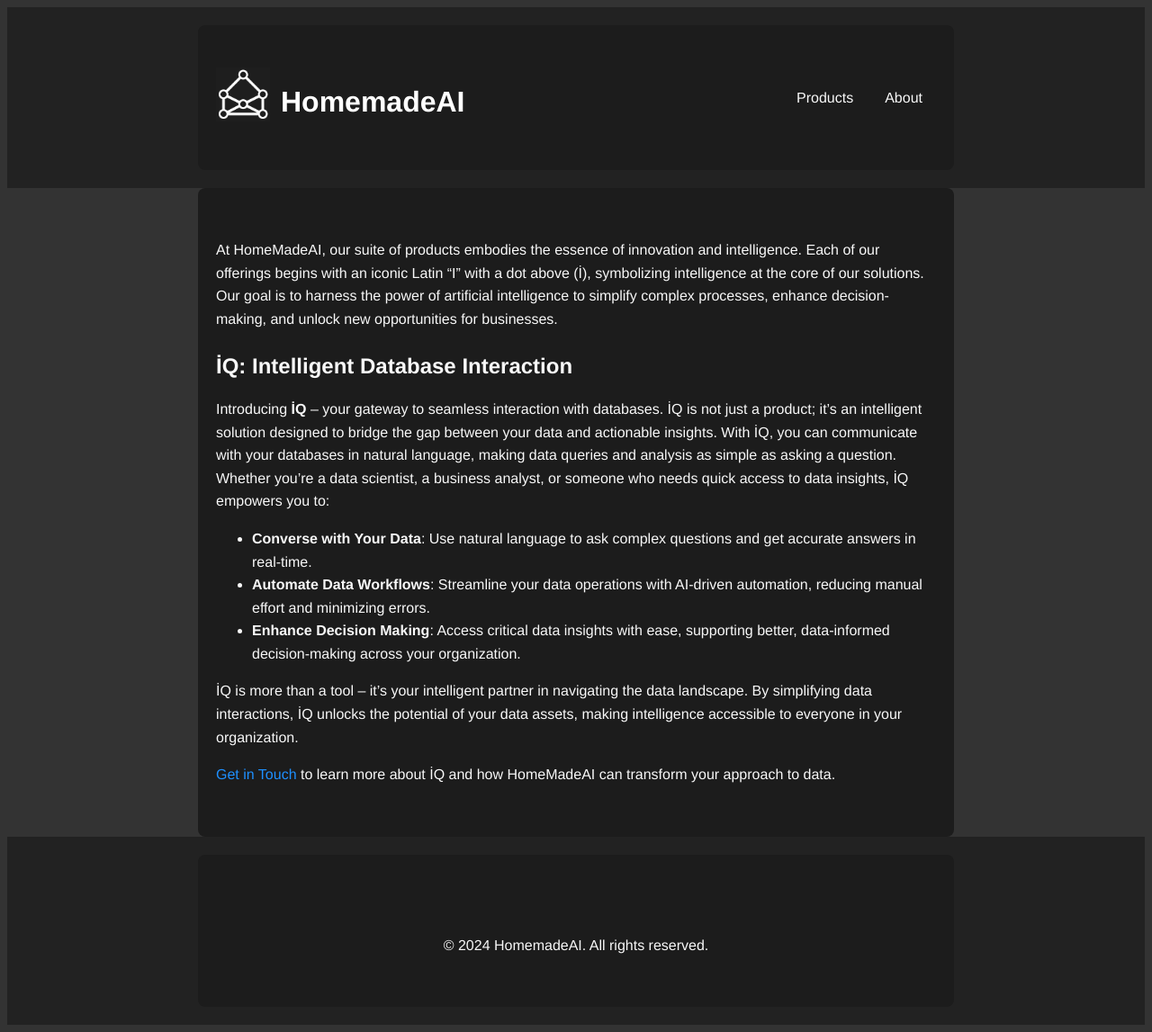
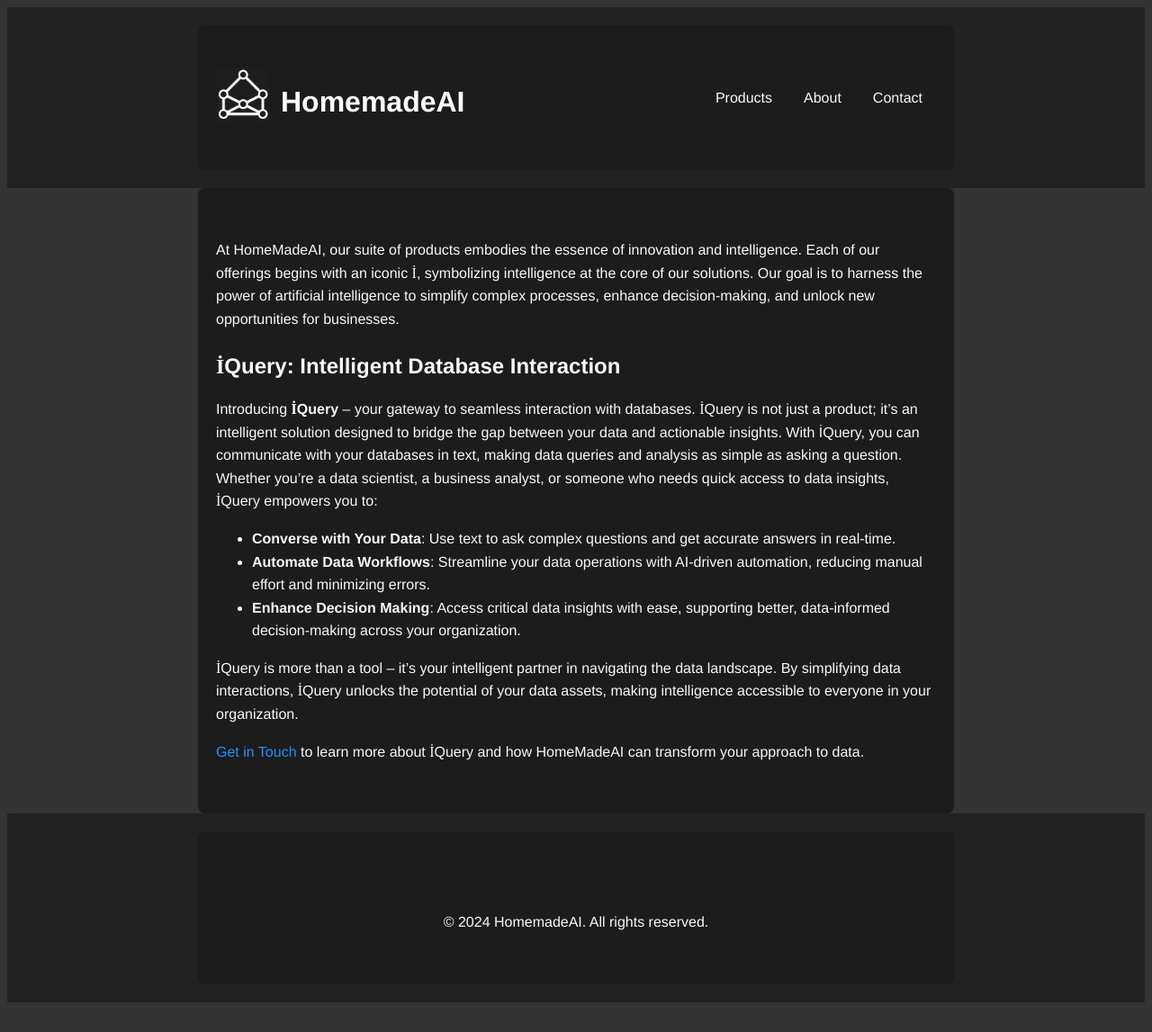
Before and after one commit to hosshonarvar/homemadeai.co, a Jekyll site: the page built from products.markdown, in a window 1280 px wide. Shown: the whole page at 90% size. Built offline with Jekyll 4.4.1, drawn with Linux system fonts in a browser that asks for light colours; after the commit the page ends 1122 px from its top, so only the background shows below that.

Commit message:
add contact, more edits

```diff
--- a/_includes/header.html
+++ b/_includes/header.html
@@ -27,6 +27,7 @@
             <ul>
                 <li><a href="{{ '/products/' | relative_url }}">Products</a></li>
                 <li><a href="{{ '/about/' | relative_url }}">About</a></li>
+                <li><a href="{{ '/contact/' | relative_url }}">Contact</a></li>
                 <!-- Additional navigation items as needed -->
             </ul>
         </nav>
--- a/products.markdown
+++ b/products.markdown
@@ -4,16 +4,16 @@ title: Products
 permalink: /products/
 ---
 
-At HomeMadeAI, our suite of products embodies the essence of innovation and intelligence. Each of our offerings begins with an iconic Latin "I" with a dot above (İ), symbolizing intelligence at the core of our solutions. Our goal is to harness the power of artificial intelligence to simplify complex processes, enhance decision-making, and unlock new opportunities for businesses.
+At HomeMadeAI, our suite of products embodies the essence of innovation and intelligence. Each of our offerings begins with an iconic <span style="font-family: Times New Roman, serif;">İ</span>, symbolizing intelligence at the core of our solutions. Our goal is to harness the power of artificial intelligence to simplify complex processes, enhance decision-making, and unlock new opportunities for businesses.
 
-## İQ: Intelligent Database Interaction
+## <span style="font-family: Times New Roman, serif;">İ</span>Query: Intelligent Database Interaction
 
-Introducing **İQ** – your gateway to seamless interaction with databases. İQ is not just a product; it's an intelligent solution designed to bridge the gap between your data and actionable insights. With İQ, you can communicate with your databases in natural language, making data queries and analysis as simple as asking a question. Whether you're a data scientist, a business analyst, or someone who needs quick access to data insights, İQ empowers you to:
+Introducing **<span style="font-family: Times New Roman, serif;">İ</span>Query** – your gateway to seamless interaction with databases. <span style="font-family: Times New Roman, serif;">İ</span>Query is not just a product; it's an intelligent solution designed to bridge the gap between your data and actionable insights. With İQuery, you can communicate with your databases in text, making data queries and analysis as simple as asking a question. Whether you're a data scientist, a business analyst, or someone who needs quick access to data insights, <span style="font-family: Times New Roman, serif;">İ</span>Query empowers you to:
 
-- **Converse with Your Data**: Use natural language to ask complex questions and get accurate answers in real-time.
+- **Converse with Your Data**: Use text to ask complex questions and get accurate answers in real-time.
 - **Automate Data Workflows**: Streamline your data operations with AI-driven automation, reducing manual effort and minimizing errors.
 - **Enhance Decision Making**: Access critical data insights with ease, supporting better, data-informed decision-making across your organization.
 
-İQ is more than a tool – it's your intelligent partner in navigating the data landscape. By simplifying data interactions, İQ unlocks the potential of your data assets, making intelligence accessible to everyone in your organization.
+<span style="font-family: Times New Roman, serif;">İ</span>Query is more than a tool – it's your intelligent partner in navigating the data landscape. By simplifying data interactions, <span style="font-family: Times New Roman, serif;">İ</span>Query unlocks the potential of your data assets, making intelligence accessible to everyone in your organization.
 
-<a href="{{ site.baseurl }}/about/">Get in Touch</a> to learn more about İQ and how HomeMadeAI can transform your approach to data.
+<a href="{{ site.baseurl }}/about/">Get in Touch</a> to learn more about <span style="font-family: Times New Roman, serif;">İ</span>Query and how HomeMadeAI can transform your approach to data.
```
Also changed, not shown: about.markdown (+3 -12 lines), contact.markdown (added, +13 -0 lines).
